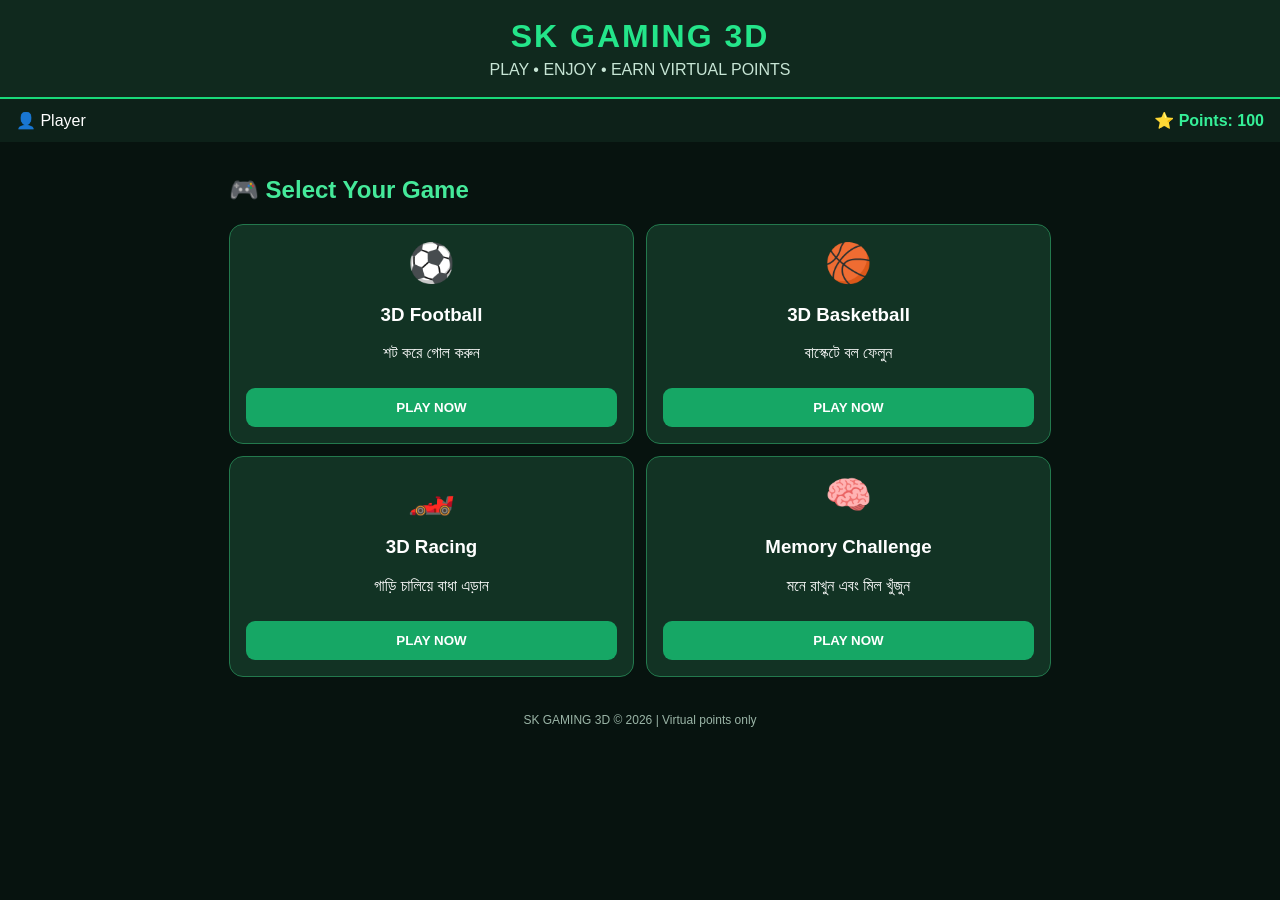
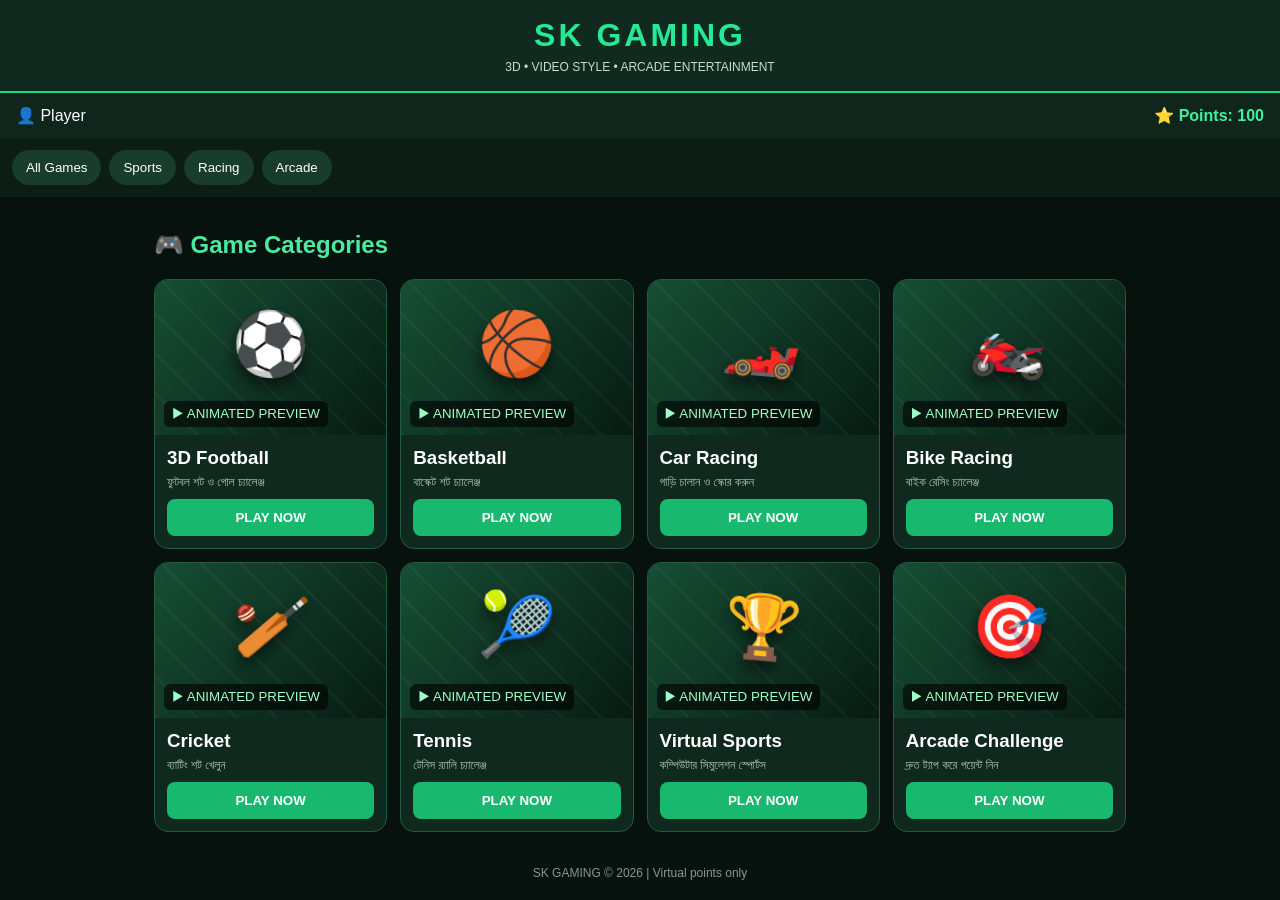
Before and after one commit to shorefulbgp-cmd/sk-gaming, a plain HTML site: page index.html in a window 1280 px wide. Before the commit the page ends 800 px from the top, so only its background shows below. Drawn offline with nearby package versions, Linux system fonts and the light colour scheme.

Commit message:
Update index.html

```diff
--- a/index.html
+++ b/index.html
@@ -3,312 +3,152 @@
 <html lang="bn">
 <head>
 <meta charset="UTF-8">
-<meta name="viewport" content="width=device-width, initial-scale=1.0">
-<title>SK GAMING 3D</title>
-<script type="importmap">
-{
-  "imports": {
-    "three": "https://cdn.jsdelivr.net/npm/three@0.160.0/build/three.module.js"
-  }
-}
-</script>
+<meta name="viewport" content="width=device-width,initial-scale=1">
+<title>SK GAMING</title>
 <style>
 *{box-sizing:border-box}
-body{margin:0;background:#07130f;color:white;font-family:Arial,sans-serif}
-header{padding:18px;text-align:center;background:#10291e;border-bottom:2px solid #19d879}
-header h1{margin:0;color:#24e58a;letter-spacing:2px}
-header p{margin:6px 0 0;color:#c7e5d5}
-.top{display:flex;justify-content:space-between;padding:12px 16px;background:#0d2119}
-.points{color:#35ef98;font-weight:bold}
-main{padding:14px;max-width:850px;margin:auto}
-h2{color:#45e99a}
-.games{display:grid;grid-template-columns:repeat(2,1fr);gap:12px}
-.game{background:#123324;border:1px solid #23794d;border-radius:14px;padding:16px;text-align:center}
-.game button,.controls button,.back{background:#16a765;color:white;border:0;border-radius:9px;padding:12px;font-weight:bold;cursor:pointer}
-.game button{width:100%;margin-top:10px}
-.game .emoji{font-size:38px}
-#screen{display:none}
-#scene{width:100%;height:340px;background:#10271e;border-radius:14px;overflow:hidden}
-#scene canvas{display:block;width:100%;height:100%}
-.controls{display:flex;justify-content:center;gap:10px;flex-wrap:wrap;margin:14px 0}
-.controls button{min-width:100px}
-#message{text-align:center;color:#9df5c5;min-height:28px}
+body{margin:0;background:#07120e;color:white;font-family:Arial,sans-serif}
+header{background:#102a20;padding:17px;text-align:center;border-bottom:2px solid #19d987}
+header h1{margin:0;color:#25e995;letter-spacing:3px}
+header p{margin:6px 0 0;color:#c3dfd0;font-size:12px}
+nav{display:flex;gap:8px;overflow:auto;padding:12px;background:#0b1d15}
+nav button{white-space:nowrap;background:#183d2b;color:white;border:0;padding:10px 14px;border-radius:20px}
+.top{display:flex;justify-content:space-between;padding:13px 16px;background:#10251b}
+.points{color:#40efa0;font-weight:bold}
+main{max-width:1000px;margin:auto;padding:14px}
+h2{color:#4aeaa0}
+.grid{display:grid;grid-template-columns:repeat(2,minmax(0,1fr));gap:13px}
+.card{background:#10291e;border:1px solid #225b3e;border-radius:14px;overflow:hidden}
+.preview{height:135px;position:relative;overflow:hidden;display:flex;align-items:center;justify-content:center;background:linear-gradient(130deg,#164e34,#071b12)}
+.preview:before{content:"";position:absolute;width:180%;height:180%;background:repeating-linear-gradient(45deg,transparent 0 25px,#ffffff0c 26px 28px);animation:move 7s linear infinite}
+@keyframes move{to{transform:translateX(50px) translateY(50px)}}
+.emoji{position:relative;font-size:62px;filter:drop-shadow(0 8px 8px #0009);animation:float 2s ease-in-out infinite}
+@keyframes float{50%{transform:translateY(-13px) rotate(5deg)}}
+.preview small{position:absolute;bottom:8px;left:9px;background:#0009;padding:5px 8px;border-radius:6px;color:#9effc9}
+.cardinfo{padding:12px}
+.cardinfo h3{margin:0 0 6px}
+.cardinfo p{margin:0 0 10px;color:#a9c7b6;font-size:12px}
+.play,.action,.back{border:0;border-radius:8px;padding:11px 14px;background:#18b86e;color:white;font-weight:bold;cursor:pointer}
+.play{width:100%}
+#gameScreen{display:none}
+#arena{height:290px;border-radius:13px;background:radial-gradient(circle,#245b3e,#07160f);display:flex;align-items:center;justify-content:center;position:relative;overflow:hidden}
+#arena .big{font-size:100px;animation:float 1.5s infinite}
+#arena .track{position:absolute;bottom:22px;width:100%;height:5px;background:#a9d8bd55}
+.controls{display:flex;flex-wrap:wrap;gap:9px;justify-content:center;margin:15px 0}
+#status{text-align:center;color:#9cf5c1;min-height:25px}
 .back{background:#34483d;margin:12px 0}
-footer{text-align:center;color:#9bb5a7;padding:22px;font-size:12px}
+footer{text-align:center;color:#819b8b;font-size:12px;padding:20px}
+@media(min-width:700px){.grid{grid-template-columns:repeat(4,1fr)}.preview{height:155px}}
 </style>
 </head>
 <body>
 <header>
-<h1>SK GAMING 3D</h1>
-<p>PLAY • ENJOY • EARN VIRTUAL POINTS</p>
+<h1>SK GAMING</h1>
+<p>3D • VIDEO STYLE • ARCADE ENTERTAINMENT</p>
 </header>
 <div class="top">
 <span>👤 Player</span>
 <span class="points">⭐ Points: <span id="points">100</span></span>
 </div>
-
+<nav>
+<button onclick="filterGames('all')">All Games</button>
+<button onclick="filterGames('sports')">Sports</button>
+<button onclick="filterGames('racing')">Racing</button>
+<button onclick="filterGames('arcade')">Arcade</button>
+</nav>
 <main>
 <section id="home">
-<h2>🎮 Select Your Game</h2>
-<div class="games">
-<div class="game">
-<div class="emoji">⚽</div>
-<h3>3D Football</h3>
-<p>শট করে গোল করুন</p>
-<button onclick="startGame('football')">PLAY NOW</button>
-</div>
-<div class="game">
-<div class="emoji">🏀</div>
-<h3>3D Basketball</h3>
-<p>বাস্কেটে বল ফেলুন</p>
-<button onclick="startGame('basketball')">PLAY NOW</button>
-</div>
-<div class="game">
-<div class="emoji">🏎️</div>
-<h3>3D Racing</h3>
-<p>গাড়ি চালিয়ে বাধা এড়ান</p>
-<button onclick="startGame('racing')">PLAY NOW</button>
-</div>
-<div class="game">
-<div class="emoji">🧠</div>
-<h3>Memory Challenge</h3>
-<p>মনে রাখুন এবং মিল খুঁজুন</p>
-<button onclick="startGame('memory')">PLAY NOW</button>
-</div>
-</div>
+<h2>🎮 Game Categories</h2>
+<div class="grid" id="gameGrid"></div>
 </section>
-
-<section id="screen">
-<button class="back" onclick="goHome()">← BACK TO GAMES</button>
-<h2 id="gameTitle">3D Game</h2>
-<div id="scene"></div>
+<section id="gameScreen">
+<button class="back" onclick="goHome()">← BACK TO HOME</button>
+<h2 id="gameTitle">Game</h2>
+<div id="arena"><div class="big" id="gameEmoji">⚽</div><div class="track"></div></div>
 <div class="controls" id="controls"></div>
-<div id="message">গেম শুরু করুন!</div>
+<div id="status">খেলা শুরু করুন!</div>
 </section>
 </main>
-<footer>SK GAMING 3D © 2026 | Virtual points only</footer>
-
-<script type="module">
-import * as THREE from "three";
-
-let points = Number(localStorage.getItem("sk3dpoints") || 100);
-let scene, camera, renderer, animation, currentGame = "";
-let score = 0, speed = 0, lane = 0, ball, car;
-const pointLabel = document.getElementById("points");
-const message = document.getElementById("message");
-const controls = document.getElementById("controls");
-const sceneBox = document.getElementById("scene");
-
+<footer>SK GAMING © 2026 | Virtual points only</footer>
+<script>
+const games=[
+{id:'football',name:'3D Football',emoji:'⚽',cat:'sports',desc:'ফুটবল শট ও গোল চ্যালেঞ্জ'},
+{id:'basketball',name:'Basketball',emoji:'🏀',cat:'sports',desc:'বাস্কেট শট চ্যালেঞ্জ'},
+{id:'racing',name:'Car Racing',emoji:'🏎️',cat:'racing',desc:'গাড়ি চালান ও স্কোর করুন'},
+{id:'bike',name:'Bike Racing',emoji:'🏍️',cat:'racing',desc:'বাইক রেসিং চ্যালেঞ্জ'},
+{id:'cricket',name:'Cricket',emoji:'🏏',cat:'sports',desc:'ব্যাটিং শট খেলুন'},
+{id:'tennis',name:'Tennis',emoji:'🎾',cat:'sports',desc:'টেনিস র‍্যালি চ্যালেঞ্জ'},
+{id:'virtual',name:'Virtual Sports',emoji:'🏆',cat:'sports',desc:'কম্পিউটার সিমুলেশন স্পোর্টস'},
+{id:'arcade',name:'Arcade Challenge',emoji:'🎯',cat:'arcade',desc:'দ্রুত ট্যাপ করে পয়েন্ট নিন'}
+];
+let points=Number(localStorage.getItem('skpoints')||100);
+let score=0,gameNow=null,lane=0;
+const $=id=>document.getElementById(id);
 function updatePoints(n){
-  points = Math.max(0,points+n);
-  localStorage.setItem("sk3dpoints",points);
-  pointLabel.textContent = points;
+ points=Math.max(0,points+n);
+ $('points').textContent=points;
+ localStorage.setItem('skpoints',points);
 }
-
-function setup3D(){
-  if(animation) cancelAnimationFrame(animation);
-  scene = new THREE.Scene();
-  scene.background = new THREE.Color(0x10271e);
-  scene.fog = new THREE.Fog(0x10271e,15,45);
-  camera = new THREE.PerspectiveCamera(60,sceneBox.clientWidth/340,0.1,100);
-  camera.position.set(0,4,9);
-  camera.lookAt(0,0,0);
-  renderer = new THREE.WebGLRenderer({antialias:true});
-  renderer.setSize(sceneBox.clientWidth,340);
-  renderer.setPixelRatio(Math.min(devicePixelRatio,2));
-  sceneBox.innerHTML="";
-  sceneBox.appendChild(renderer.domElement);
-  scene.add(new THREE.HemisphereLight(0xffffff,0x28452f,2));
-  const light = new THREE.DirectionalLight(0xffffff,2);
-  light.position.set(4,8,5);
-  scene.add(light);
-  const floor = new THREE.Mesh(
-    new THREE.PlaneGeometry(40,40),
-    new THREE.MeshStandardMaterial({color:0x17643c})
-  );
-  floor.rotation.x=-Math.PI/2;
-  floor.position.y=-0.55;
-  scene.add(floor);
+function render(list){
+ $('gameGrid').innerHTML=list.map(g=>`
+ <article class="card">
+  <div class="preview">
+   <div class="emoji">${g.emoji}</div>
+   <small>▶ ANIMATED PREVIEW</small>
+  </div>
+  <div class="cardinfo">
+   <h3>${g.name}</h3><p>${g.desc}</p>
+   <button class="play" onclick="startGame('${g.id}')">PLAY NOW</button>
+  </div>
+ </article>`).join('');
 }
-
-function makeBall(color=0xffffff){
-  const obj = new THREE.Mesh(
-    new THREE.SphereGeometry(0.38,32,24),
-    new THREE.MeshStandardMaterial({color,roughness:0.5})
-  );
-  obj.position.set(0,0,1);
-  scene.add(obj);
-  return obj;
+function filterGames(cat){
+ render(cat==='all'?games:games.filter(g=>g.cat===cat));
 }
-
-function addTextlessGoal(){
-  const material = new THREE.MeshStandardMaterial({color:0xffffff});
-  const post1 = new THREE.Mesh(new THREE.BoxGeometry(.12,2.2,.12),material);
-  const post2 = post1.clone();
-  const cross = new THREE.Mesh(new THREE.BoxGeometry(3.2,.12,.12),material);
-  post1.position.set(-1.55,.55,-4);
-  post2.position.set(1.55,.55,-4);
-  cross.position.set(0,1.65,-4);
-  scene.add(post1,post2,cross);
+function addButton(label,fn){
+ let b=document.createElement('button');
+ b.className='action';b.textContent=label;b.onclick=fn;
+ $('controls').appendChild(b);
 }
-
-function startGame(name){
-  currentGame=name;
-  score=0;speed=0;lane=0;
-  document.getElementById("home").style.display="none";
-  document.getElementById("screen").style.display="block";
-  const titles={
-    football:"⚽ 3D Football",
-    basketball:"🏀 3D Basketball",
-    racing:"🏎️ 3D Racing",
-    memory:"🧠 Memory Challenge"
-  };
-  document.getElementById("gameTitle").textContent=titles[name];
-  setup3D();
-  controls.innerHTML="";
-  message.textContent="খেলা শুরু করুন!";
-  if(name==="football") football();
-  if(name==="basketball") basketball();
-  if(name==="racing") racing();
-  if(name==="memory") memory();
-  animate();
+function say(t){$('status').textContent=t}
+function startGame(id){
+ gameNow=games.find(g=>g.id===id);score=0;lane=0;
+ $('home').style.display='none';$('gameScreen').style.display='block';
+ $('gameTitle').textContent=gameNow.name;
+ $('gameEmoji').textContent=gameNow.emoji;
+ $('controls').innerHTML='';
+ say('খেলা শুরু করুন!');
+ if(id==='football'||id==='basketball'||id==='cricket'||id==='tennis'){
+  addButton('▶ PLAY',()=>{
+   let good=Math.random()>.35;
+   if(good){score++;updatePoints(5);say('চমৎকার! +৫ পয়েন্ট | স্কোর: '+score)}
+   else say('আবার চেষ্টা করুন!');
+  });
+  addButton('🔄 RESET',()=>{score=0;say('নতুন খেলা শুরু করুন')});
+ }
+ if(id==='racing'||id==='bike'){
+  addButton('⬅ LEFT',()=>{lane=Math.max(-2,lane-1);$('gameEmoji').style.transform=`translateX(${lane*35}px)`;say('বাম দিকে গেলেন')});
+  addButton('RIGHT ➡',()=>{lane=Math.min(2,lane+1);$('gameEmoji').style.transform=`translateX(${lane*35}px)`;say('ডান দিকে গেলেন')});
+  addButton('🚀 DRIVE',()=>{score++;updatePoints(2);say('দারুণ রাইড! +২ পয়েন্ট | স্কোর: '+score)});
+ }
+ if(id==='virtual'){
+  addButton('▶ RUN SIMULATION',()=>{
+   let result=Math.floor(Math.random()*10)+1;
+   score+=result;updatePoints(2);
+   say('সিমুলেশন সম্পন্ন! স্কোর '+result+' | মোট '+score);
+  });
+ }
+ if(id==='arcade'){
+  addButton('🎯 TAP',()=>{score++;updatePoints(1);say('ট্যাপ সফল! +১ পয়েন্ট | স্কোর: '+score)});
+  addButton('RESET',()=>{score=0;say('আবার শুরু করুন')});
+ }
 }
-
-function addControl(label,fn){
-  const b=document.createElement("button");
-  b.textContent=label;b.onclick=fn;controls.appendChild(b);
+function goHome(){
+ $('gameScreen').style.display='none';$('home').style.display='block';
+ $('gameEmoji').style.transform='none';gameNow=null;
 }
-
-function football(){
-  camera.position.set(0,3.5,9);camera.lookAt(0,.5,-2);
-  addTextlessGoal();
-  ball=makeBall(0xffffff);
-  addControl("⚽ SHOOT",()=>{
-    if(ball.position.z < -3){return;}
-    const x=(Math.random()-.5)*2.5;
-    ball.position.set(x,Math.random()*1.2,-3.5);
-    if(Math.abs(x)<1.35 && ball.position.y<1.5){
-      score++;updatePoints(10);
-      message.textContent="গোল! +১০ পয়েন্ট | স্কোর: "+score;
-    }else{
-      message.textContent="মিস হয়েছে! আবার চেষ্টা করুন";
-    }
-    ball.position.set(0,0,1);
-  });
-  addControl("🔄 RESET",()=>{score=0;ball.position.set(0,0,1);message.textContent="আবার শুরু করুন";});
-}
-
-function basketball(){
-  camera.position.set(0,3,9);camera.lookAt(0,1,-2);
-  const ring=new THREE.Mesh(
-    new THREE.TorusGeometry(.75,.09,12,40),
-    new THREE.MeshStandardMaterial({color:0xff8b22})
-  );
-  ring.position.set(0,2.1,-3);
-  scene.add(ring);
-  const board=new THREE.Mesh(
-    new THREE.BoxGeometry(2.2,1.5,.12),
-    new THREE.MeshStandardMaterial({color:0xddeeff})
-  );
-  board.position.set(0,2.6,-3.3);scene.add(board);
-  ball=makeBall(0xff8b22);
-  addControl("🏀 SHOOT",()=>{
-    const good=Math.random()>.4;
-    if(good){
-      score++;updatePoints(10);
-      message.textContent="দারুণ শট! +১০ পয়েন্ট | স্কোর: "+score;
-    }else message.textContent="বল বাস্কেটে পড়েনি, আবার চেষ্টা করুন!";
-    ball.position.set(0,0,1);
-  });
-  addControl("🔄 RESET",()=>{score=0;message.textContent="আবার শুরু করুন";});
-}
-
-function racing(){
-  camera.position.set(0,5,8);camera.lookAt(0,0,-5);
-  const road=new THREE.Mesh(
-    new THREE.PlaneGeometry(7,35),
-    new THREE.MeshStandardMaterial({color:0x333b3a})
-  );
-  road.rotation.x=-Math.PI/2;road.position.set(0,-.48,-8);scene.add(road);
-  for(let z=-20;z<8;z+=3){
-    const line=new THREE.Mesh(
-      new THREE.BoxGeometry(.12,.03,1.3),
-      new THREE.MeshBasicMaterial({color:0xffffff})
-    );
-    line.position.set(0,-.44,z);scene.add(line);
-  }
-  car=new THREE.Group();
-  const body=new THREE.Mesh(new THREE.BoxGeometry(1.2,.45,2),
-    new THREE.MeshStandardMaterial({color:0x16e58a}));
-  body.position.y=.1;car.add(body);
-  const top=new THREE.Mesh(new THREE.BoxGeometry(.8,.5,.9),
-    new THREE.MeshStandardMaterial({color:0x101c19}));
-  top.position.set(0,.55,-.15);car.add(top);
-  car.position.set(0,0,3);scene.add(car);
-  addControl("⬅ LEFT",()=>{lane=Math.max(-2,lane-1);car.position.x=lane;});
-  addControl("RIGHT ➡",()=>{lane=Math.min(2,lane+1);car.position.x=lane;});
-  addControl("🚀 DRIVE",()=>{
-    score++;updatePoints(2);
-    message.textContent="চমৎকার ড্রাইভ! +২ পয়েন্ট | স্কোর: "+score;
-    car.rotation.y=(Math.random()-.5)*.12;
-  });
-  addControl("🔄 RESET",()=>{score=0;lane=0;car.position.x=0;message.textContent="রেস আবার শুরু করুন";});
-}
-
-let cards=[];
-function memory(){
-  camera.position.set(0,4,9);camera.lookAt(0,0,0);
-  const values=["🍎","🍎","⭐","⭐","⚽","⚽","🚗","🚗"];
-  values.sort(()=>Math.random()-.5);
-  controls.innerHTML="";
-  let first=null,locked=false,matched=0;
-  values.forEach((v,i)=>{
-    const b=document.createElement("button");
-    b.textContent="❔";
-    b.style.minWidth="65px";b.style.fontSize="23px";
-    b.style.margin="5px";
-    b.onclick=()=>{
-      if(locked||b.dataset.done==="yes"||b.textContent!=="❔")return;
-      b.textContent=v;
-      if(!first){first=b;return;}
-      if(first.textContent===v){
-        first.dataset.done="yes";b.dataset.done="yes";
-        first=null;matched++;
-        updatePoints(5);
-        message.textContent="মিলেছে! +৫ পয়েন্ট";
-        if(matched===4)message.textContent="অভিনন্দন! সব জোড়া মিলেছে!";
-      }else{
-        locked=true;const old=first;first=null;
-        setTimeout(()=>{old.textContent="❔";b.textContent="❔";locked=false;},700);
-        message.textContent="আবার চেষ্টা করুন";
-      }
-    };
-    controls.appendChild(b);
-  });
-}
-
-function animate(){
-  animation=requestAnimationFrame(animate);
-  if(ball && (currentGame==="football"||currentGame==="basketball")){
-    ball.rotation.x+=.015;
-  }
-  if(car && currentGame==="racing"){
-    car.rotation.z=Math.sin(Date.now()*.002)*.015;
-  }
-  renderer.render(scene,camera);
-}
-
-function goHome(){
-  if(animation)cancelAnimationFrame(animation);
-  document.getElementById("screen").style.display="none";
-  document.getElementById("home").style.display="block";
-  sceneBox.innerHTML="";
-  ball=null;car=null;
-}
-
-window.startGame=startGame;
-window.goHome=goHome;
-pointLabel.textContent=points;
+$('points').textContent=points;
+render(games);
 </script>
 </body>
 </html>
```
